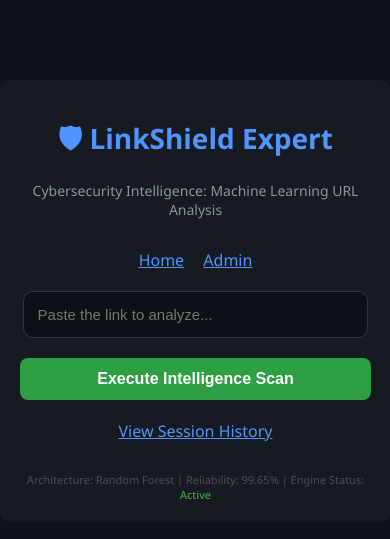
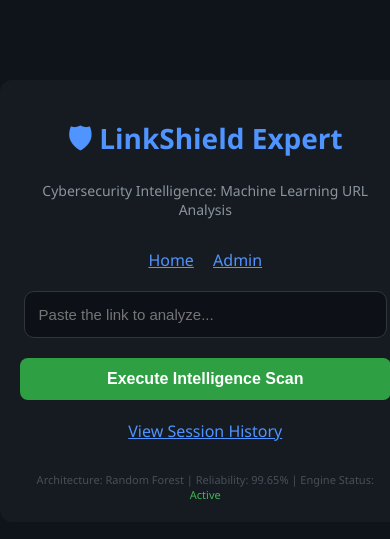
Before and after one commit to shouqq03/LinkShield, a Flask app: page / in a window 390 px wide. Shown: the top 539 px of the page. Run offline with Flask 3, Linux system fonts and the light colour scheme; parts of the project's set-up code (start-up, migrations or seed data) failed here and were passed over.

Commit message:
mobile layout

```diff
--- a/templates/main.html
+++ b/templates/main.html
@@ -154,6 +154,28 @@ input{
 button{
     width: 100%;
 }
+@media (max-width: 768px) {
+
+    .container {
+        width: 95%;
+        padding: 20px;
+        margin: auto;
+    }
+
+    input {
+        width: 100%;
+        font-size: 16px;
+    }
+
+    button {
+        width: 100%;
+        font-size: 16px;
+    }
+
+    h1 {
+        font-size: 28px;
+    }
+}
     </style>
 </head>
 <body>
```
